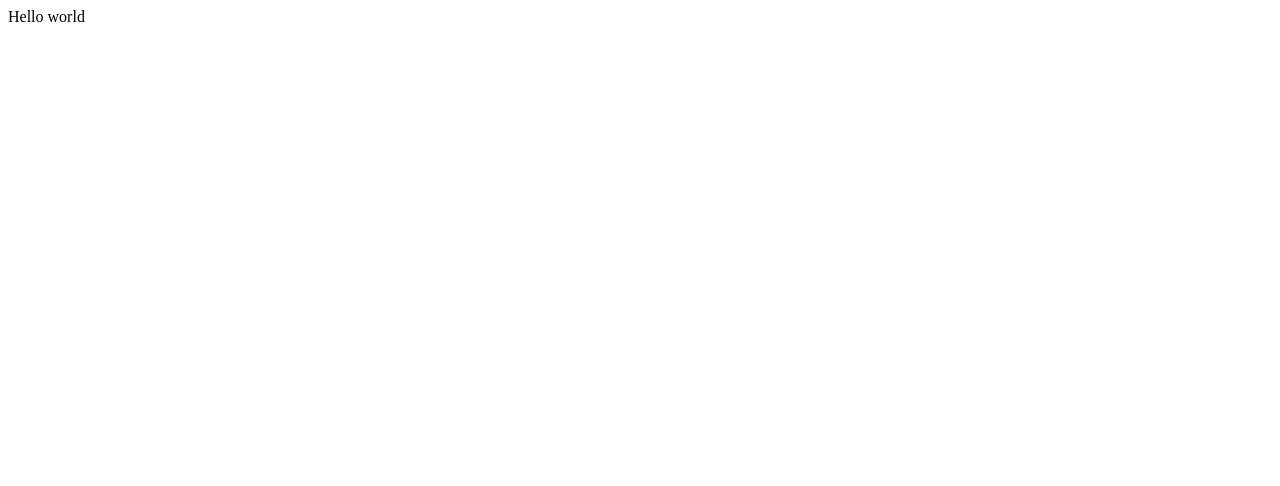
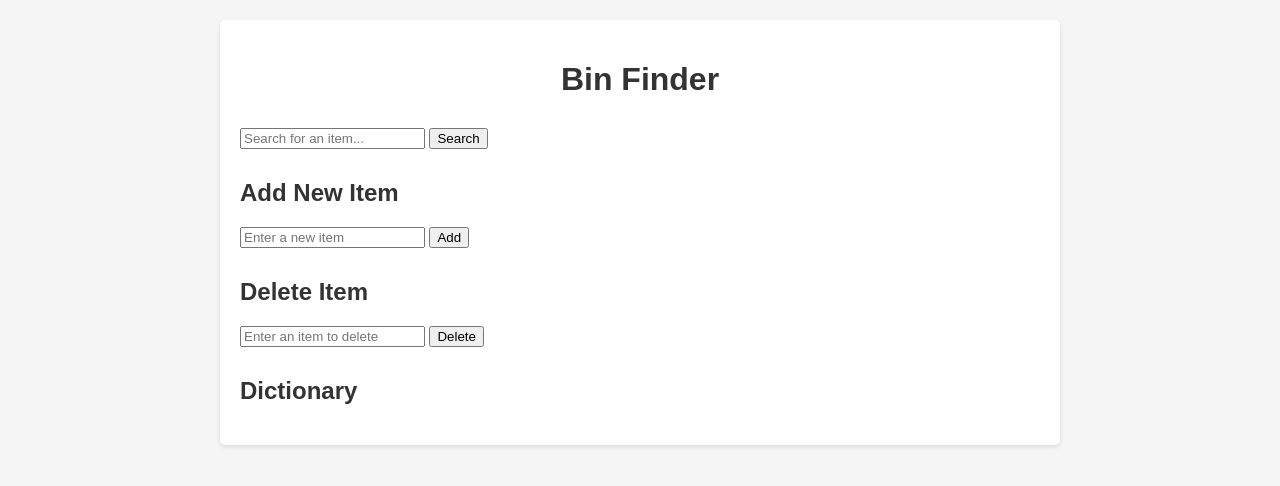
Before and after one commit to itsmy-bday/Which-Bin, a plain HTML site: page index.html in a window 1280 px wide. Drawn offline with Linux system fonts and the light colour scheme.

Commit message:
got the basic htlm and some styling

```diff
--- a/index.html
+++ b/index.html
@@ -1,16 +1,37 @@
 <!DOCTYPE html>
 <html>
+<head>
+  <title>Bin Finder</title>
+  <link rel="stylesheet" type="text/css" href="style.css">
+  <script src="script.js"></script>
+</head>
+<body>
+  <div class="container">
+    <h1>Bin Finder</h1>
 
-<head>
-  <meta charset="utf-8">
-  <meta name="viewport" content="width=device-width">
-  <title>replit</title>
-  <link href="style.css" rel="stylesheet" type="text/css" />
-</head>
+    <div class="search-container">
+      <input type="text" id="searchBox" list="itemList" placeholder="Search for an item...">
+      <datalist id="itemList"></datalist>
+      <button onclick="searchBin()">Search</button>
+    </div>
 
-<body>
-  Hello world
-  <script src="script.js"></script>
+    <p id="result"></p>
+
+    <h2>Add New Item</h2>
+    <div class="add-item-container">
+      <input type="text" id="addItemBox" placeholder="Enter a new item" maxlength="20">
+      <button onclick="addItem()">Add</button>
+    </div>
+
+    <h2>Delete Item</h2>
+    <div class="delete-item-container">
+      <input type="text" id="deleteItemBox" placeholder="Enter an item to delete">
+      <button onclick="deleteItem()">Delete</button>
+    </div>
+
+    <h2>Dictionary</h2>
+    <div id="dictionary"></div>
+  </div>
+
 </body>
-
 </html>
--- a/style.css
+++ b/style.css
@@ -1,4 +1,27 @@
-html {
-  height: 100%;
-  width: 100%;
+body {
+  font-family: Arial, sans-serif;
+  margin: 0;
+  padding: 20px;
+  background-color: #f5f5f5;
 }
+
+.container {
+  max-width: 800px;
+  margin: 0 auto;
+  background-color: #fff;
+  padding: 20px;
+  border-radius: 5px;
+  box-shadow: 0 2px 4px rgba(0, 0, 0, 0.1);
+}
+
+h1 {
+  text-align: center;
+  color: #333;
+  font-size: 32px;
+  margin-bottom: 30px;
+}
+
+h2 {
+  margin-top: 30px;
+  color: #333;
+}
```
